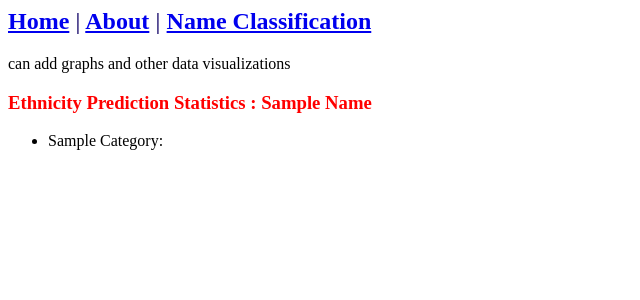
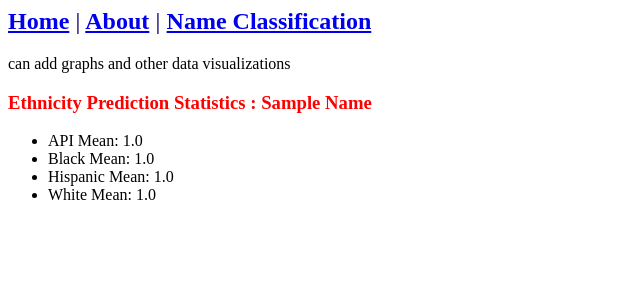
Before and after one commit to paulmunar/Ethnicity-Classifier-Flask-App, a Flask app: template templates/name_data.html in a window 1280 px wide. Shown: the top 300 px of the page, without its empty margins (0-640 px from the left). Run offline with Flask 2, Linux system fonts and the light colour scheme; tables that the repository leaves empty hold one stand-in row (Sample ...); the template is opened without the code that fills it: values named after a table or form of the project are taken from there, most other values are stand-ins (such as "Sample title", 1, 10 or a date in 2020).

Commit message:
Added database functionality to name_data.html page

```diff
--- a/app.py
+++ b/app.py
@@ -13,8 +13,8 @@ class Todo(db.Model):
     todo_text = db.Column(db.String(100), index=True)
 
 class Person(db.Model):
-    id = db.Column(db.Integer, primary_key=True)
-    name = db.Column(db.String(100), unique=True)
+    # id = db.Column(db.Integer, primary_key=True)
+    name = db.Column(db.String(100), primary_key=True, unique=True)
     race_prediction = db.Column(db.String(100), index=True)
     api_mean = db.Column(db.Float, index=True)
     black_mean = db.Column(db.Float, index=True)
--- a/routes.py
+++ b/routes.py
@@ -48,8 +48,8 @@ def name_classification():
 @app.route('/name_classification/<name>')
 def name_data(name):
     # this is bad... repeating pred_census_ln
-    categories = ["api_mean", "black_mean", "hispanic_mean", "white_mean"]
+    # categories = ["api_mean", "black_mean", "hispanic_mean", "white_mean"]
     # names = [{"name":name}]
     # df = pd.DataFrame(names)
     # pred_df = pred_census_ln(df, "name", year=2010, num_iter=100, conf_int=0.9)
-    return render_template('name_data.html', name=name, categories=categories)
+    return render_template('name_data.html', name=name, person=Person.query.get({"name":name}))
--- a/run_sql.py
+++ b/run_sql.py
@@ -27,7 +27,8 @@ with app.app_context():
 
 
     # only need to run this line once!! (can delete it now)
-     # db.create_all()
+    # use this line when you add a new model
+    # db.create_all()
 
     # deleting a query
     # bad = Todo.query.get_or_404(6)
--- a/templates/name_data.html
+++ b/templates/name_data.html
@@ -3,8 +3,9 @@
     <p>can add graphs and other data visualizations</p>
     <h3>Ethnicity Prediction Statistics : {{name | title}}</h3>
     <ul>
-        {% for category in categories %}
-        <li>{{category | title}}: </li>
-        {% endfor %}
+        <li>API Mean: {{person.api_mean}}</li>
+        <li>Black Mean: {{person.black_mean}}</li>
+        <li>Hispanic Mean: {{person.hispanic_mean}}</li>
+        <li>White Mean: {{person.white_mean}}</li>
     </ul>
 {% endblock %}
```
Also changed, not shown: instance/myDB.db.
